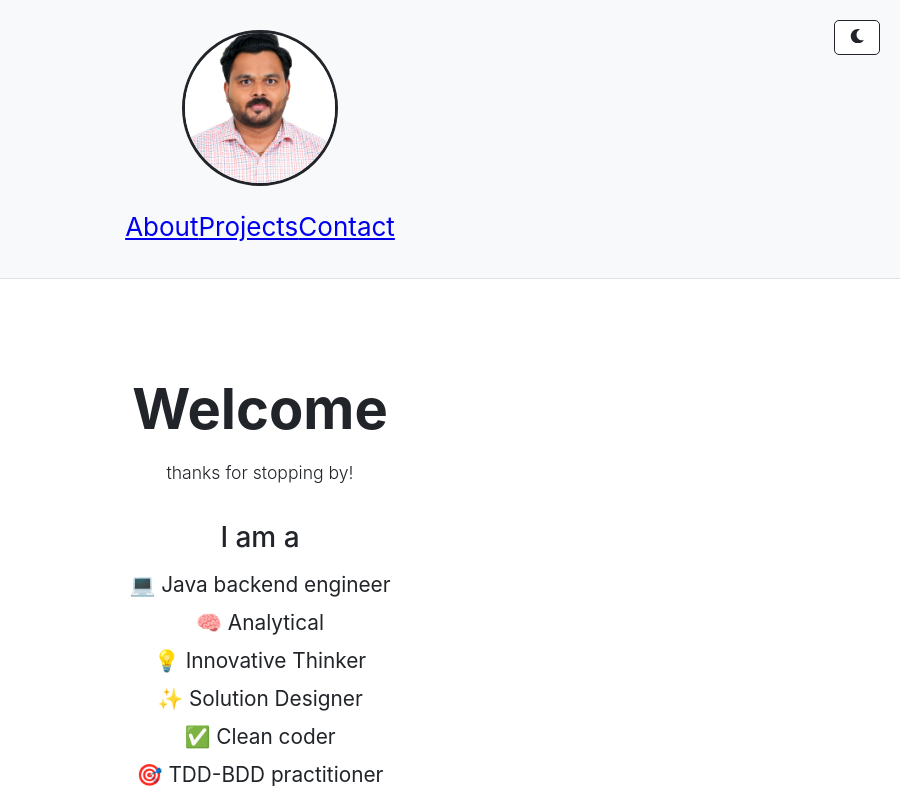
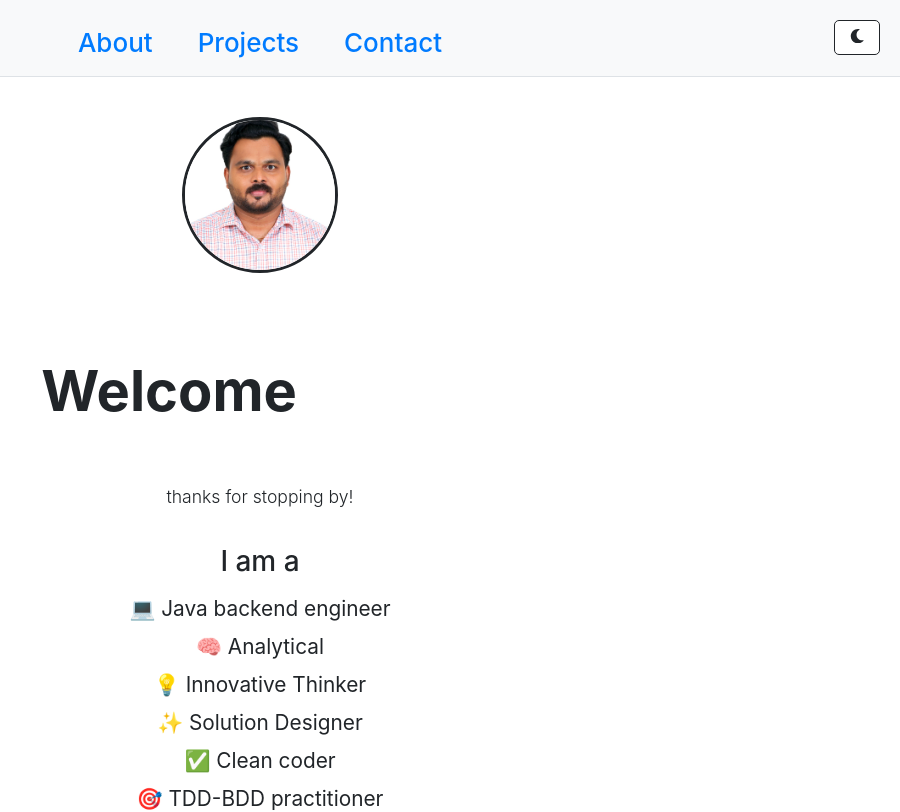
Before and after one commit to krushnatkhawale/krushnatkhawale.github.io, a React (Create React App) app: page / in a window 1280 px wide. Shown: the top 812 px of the page, without its empty margins (380-1280 px from the left). Built offline with nearby package versions, Linux system fonts and the light colour scheme.

Commit message:
navbar formatting, welcome message animation added

```diff
--- a/src/App.css
+++ b/src/App.css
@@ -89,7 +89,7 @@ body {
 }
 
 .App-header {
-  min-height: 20vh; /* Adjusted height */
+  min-height: 3vh; /* Adjusted height */
   display: flex;
   flex-direction: column;
   align-items: center;
@@ -97,16 +97,11 @@ body {
   font-size: calc(10px + 2vmin);
   padding: 20px;
   background-color: var(--header-footer-bg);
-  padding: 30px 20px;
+  padding: 10px 20px;
   color: var(--text-color);
   position: relative; /* For positioning the button */
   transition: background-color 0.3s ease, color 0.3s ease;
   border-bottom: 1px solid var(--border-color);
-}
-
-.App-header h2, h3, h4 {
-  margin-top: 1.15em; /* Adjust this value as needed */
-  margin-bottom: -0.99em; /* Adjust this value as needed */
 }
 
 .hero-text-content {
@@ -114,10 +109,14 @@ body {
   margin-bottom: 1.5rem; /* Space before the nav */
 }
 
-.hero-text-content h1 {
-  font-size: 3rem; /* Example: Large and impactful */
-  margin-bottom: 0.25rem; /* Reduce space below h1 */
-  color: var(--text-color); /* Assuming you have CSS variables for theme */
+.hero-text-content h1 span.dynamic-welcome-message {
+  display: inline-block; /* Helps with layout consistency if message lengths vary */
+  opacity: 1;
+  transition: opacity 0.5s ease-in-out; /* Duration and easing of the fade effect */
+}
+
+.hero-text-content h1 span.dynamic-welcome-message.fading-out {
+  opacity: 0;
 }
 
 .hero-subtitle {
@@ -212,6 +211,28 @@ body {
   background-color: var(--button-hover-bg-color);
 }
 
+.main-nav {
+  display: flex;
+  gap: 15px; /* Spacing between nav links */
+  margin-top: 10px; /* Space above the nav bar */
+}
+
+.main-nav a {
+  text-decoration: none;
+  color: var(--link-color);
+  padding: 2px 15px;
+  border-radius: 5px;
+  font-weight: 500;
+  transition: background-color 0.2s ease-in-out, color 0.2s ease-in-out;
+}
+
+.main-nav a:hover,
+.main-nav a.active { /* Assuming you might add an 'active' class for the current page */
+  color: var(--link-hover-color);
+  background-color: var(--surface-bg-color); /* Use surface color for a subtle highlight */
+}
+
+
 main {
   padding: 20px;
 }
--- a/src/components/About.js
+++ b/src/components/About.js
@@ -1,10 +1,99 @@
-import React from 'react';
+import React, { useState, useEffect, useRef } from 'react';
 
-function About() {
+const translations = {
+  'hi': 'स्वागत है', // Hindi
+  'mr': 'स्वागत आहे', // Marathi
+  'ta': 'வரவேற்பு',  // Tamil
+  'te': 'స్వాగతం',   // Telugu
+  'kn': 'ಸ್ವಾಗತ',    // Kannada
+  'bn': 'স্বাগতম',    // Bengali
+  'gu': 'સ્વાગત છે', // Gujarati
+  'pa': 'ਜੀ ਆਇਆਂ ਨੂੰ', // Punjabi (Gurmukhi)
+  'ml': 'സ്വാഗതം',   // Malayalam
+  'or': 'ସ୍ୱାଗତ',    // Odia
+  'as': 'স্বাগতম',   // Assamese
+  'fr': 'Bienvenue', // French
+  'es': 'Bienvenido',// Spanish
+  'de': 'Willkommen',// German
+  // Add more languages as needed
+  // You can also add specific regional codes if "Welcome" differs significantly
+  // e.g., 'pt-br': 'Bem-vindo', 'pt-pt': 'Bem-vindo'
+};
+
+function About({ isDarkMode, toggleDarkMode }) {
+
+  const languageKeys = Object.keys(translations);
+  const [currentKeyIndex, setCurrentKeyIndex] = useState(0);
+  const [welcomeMessage, setWelcomeMessage] = useState(() => {
+    // Set initial message (first in the list or default if empty)
+    const initialKey = languageKeys.includes('en') ? 'en' : (languageKeys.length > 0 ? languageKeys[0] : null);
+    return initialKey ? translations[initialKey] : 'Welcome'; // Fallback if translations is empty
+  });
+  const [isWelcomeVisible, setIsWelcomeVisible] = useState(true);
+  const h1Ref = useRef(null); // Ref to the h1 element for the event listener
+
+ useEffect(() => {
+    // Don't cycle if there's only one or no translation
+    if (languageKeys.length <= 1) {
+      return;
+    }
+
+    const intervalId = setInterval(() => {
+      setIsWelcomeVisible(false); // Trigger fade-out
+
+    }, 2000); // Total time for one message cycle (e.g., 3 seconds)
+
+    return () => {
+      clearInterval(intervalId);
+    };
+  }, [languageKeys]); // Rerun if languageKeys array instance changes (though it shouldn't here)
+
+
+  useEffect(() => {
+    const h1Element = h1Ref.current;
+
+    // If the h1 element doesn't exist, or if it's currently visible (not in a fade-out process), do nothing.
+    if (!h1Element || isWelcomeVisible) {
+      return;
+    }
+
+    // This function will be called when the fade-out transition ends
+    const handleFadeOutComplete = (event) => {
+      // Ensure the transition that ended was for the 'opacity' property on our h1
+      if (event.propertyName === 'opacity' && event.target === h1Element) {
+        setCurrentKeyIndex(prevIndex => {
+          const nextIndex = (prevIndex + 1) % languageKeys.length;
+          setWelcomeMessage(translations[languageKeys[nextIndex]]);
+          setIsWelcomeVisible(true); // Trigger fade-in (removes 'fading-out' class)
+          return nextIndex;
+        });
+      }
+    };
+
+    h1Element.addEventListener('transitionend', handleFadeOutComplete);
+
+    // Cleanup: remove the event listener when the component unmounts or dependencies change
+    return () => h1Element.removeEventListener('transitionend', handleFadeOutComplete);
+  }, [isWelcomeVisible, languageKeys]); // Rerun when visibility changes or if languageKeys were to change
+
+
   return (
     <section id="about">
+      <img
+          src={process.env.PUBLIC_URL + '/images/my-profile-photo.jpg'}
+          alt="My Profile"
+          className="profile-image"
+        />
       <div className="hero-text-content">
-        <h1>Welcome</h1>
+      <h1>
+        Welcome{' '}
+        <span
+          ref={h1Ref}
+          className={`dynamic-welcome-message ${!isWelcomeVisible ? 'fading-out' : ''}`}
+        >
+          {welcomeMessage}
+        </span>
+      </h1>
       <p className="hero-subtitle">thanks for stopping by!</p>
       <div className="hero-introduction">
         <p className="intro-prefix">I am a</p>
--- a/src/components/Header.js
+++ b/src/components/Header.js
@@ -5,11 +5,11 @@ import { Link } from 'react-router-dom'; // For navigation links
 function Header({ isDarkMode, toggleDarkMode }) {
   return (
     <header className="App-header">
-      <img
-        src={process.env.PUBLIC_URL + '/images/my-profile-photo.jpg'}
-        alt="My Profile"
-        className="profile-image"
-      />
+      <nav className="main-nav">
+        <Link to="/">About</Link>
+        <Link to="/projects">Projects</Link>
+        <Link to="/contact">Contact</Link>
+      </nav>
 
       <button
         onClick={toggleDarkMode}
@@ -18,12 +18,6 @@ function Header({ isDarkMode, toggleDarkMode }) {
       >
         {isDarkMode ? <FaSun /> : <FaMoon />}
       </button>
-
-      <nav className="main-nav">
-        <Link to="/">About</Link>
-        <Link to="/projects">Projects</Link>
-        <Link to="/contact">Contact</Link>
-      </nav>
     </header>
   );
 }
```
Lines whose indentation alone changed are shown as unchanged.
